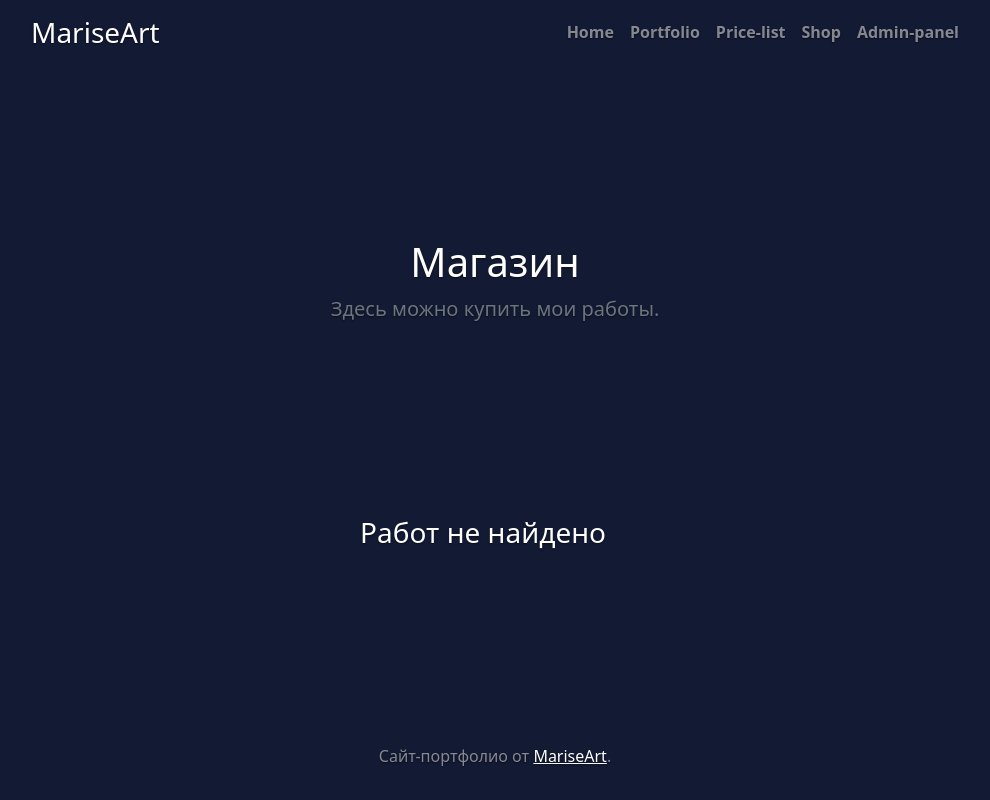
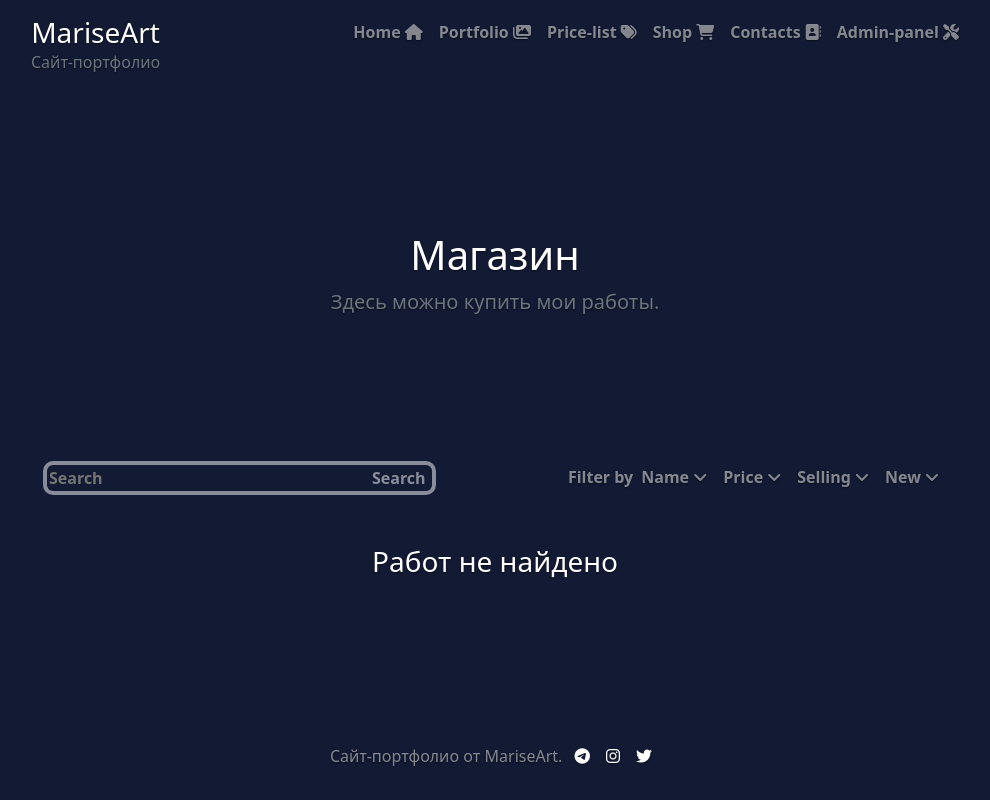
Before and after one commit to RusKom27/MariseArt, a Django app: page /shop in a window 1280 px wide. Shown: the whole page, without its empty margins (145-1135 px from the left). Run offline with Django 4.2, Linux system fonts and the light colour scheme; data that the repository does not hold is empty; some libraries are stand-ins or nearby versions.

Commit message:
add some decorations

```diff
--- a/MariseArt/main/static/main/css/styles.css
+++ b/MariseArt/main/static/main/css/styles.css
@@ -66,16 +66,12 @@ body {
 
 .nav-masthead .nav-link:hover,
 .nav-masthead .nav-link:focus {
-  border-bottom-color: rgba(255, 255, 255, .25);
+  color: rgba(255, 255, 255, 1);
+  border-bottom-color: rgba(255, 255, 255, 0.75);
 }
 
 .nav-masthead .nav-link + .nav-link {
   margin-left: 1rem;
-}
-
-.nav-masthead .active {
-  color: #fff;
-  border-bottom-color: #fff;
 }
 
 @media (min-width: 48em) {
@@ -113,7 +109,7 @@ body {
  */
 
 .card {
-  color: #1a1e21;
+  color: #131a33;
 }
 .border-top { border-top: 1px solid #e5e5e5; }
 .border-bottom { border-bottom: 1px solid #e5e5e5; }
@@ -143,3 +139,59 @@ body {
 .jumbotron .container {
   max-width: 40rem;
 }
+
+/*
+ * Filter
+*/
+
+.filter {
+  text-decoration: none;
+  padding: .25rem 0;
+  font-weight: 700;
+  color: rgba(255, 255, 255, .5);
+  background-color: transparent;
+  border-bottom: .25rem solid transparent;
+  transition: 0.25s;
+}
+
+a.filter:hover,
+a.filter:focus {
+  color: rgba(255, 255, 255, 1);
+  border-bottom-color: rgba(255, 255, 255, 0.75);
+}
+
+/*
+ * Search
+ */
+
+.search input {
+  background-color: transparent;
+  width: 100%;
+  border: .25rem solid rgba(255, 255, 255, .5);
+  color: rgba(255, 255, 255, .5);
+  font-weight: 700;
+  border-right: transparent;
+  border-bottom-left-radius: 10px;
+  border-top-left-radius: 10px;
+  transition: 0.25s;
+}
+
+.search button {
+  margin-left: -4px;
+  background-color: transparent;
+  color: rgba(255, 255, 255, .5);
+  font-weight: 700;
+  border: .25rem solid rgba(255, 255, 255, .5);
+  border-left: transparent;
+  border-bottom-right-radius: 10px;
+  border-top-right-radius: 10px;
+  transition: 0.25s;
+}
+
+.search input:hover, .search button:hover,
+.search input:focus, .search button:focus,
+.search input:active, .search button:active {
+  border-color: rgba(255, 255, 255, 1);
+  color: rgba(255, 255, 255, 1);
+  outline: none;
+}
--- a/MariseArt/main/templates/main/base.html
+++ b/MariseArt/main/templates/main/base.html
@@ -7,6 +7,7 @@
 		<meta charset="UTF-8">
 		<title>{{ title }}</title>
 		<link href="{% static 'bootstrap-5.1.3-dist/css/bootstrap.min.css'%}" rel="stylesheet">
+		<script src="https://kit.fontawesome.com/15af871be7.js" crossorigin="anonymous"></script>
 		<link href="https://cdn.jsdelivr.net/npm/bootstrap@5.1.3/dist/css/bootstrap.min.css" rel="stylesheet" integrity="sha384-1BmE4kWBq78iYhFldvKuhfTAU6auU8tT94WrHftjDbrCEXSU1oBoqyl2QvZ6jIW3" crossorigin="anonymous">
 		<link rel="stylesheet" type="text/css" href="{% static 'css/styles.css' %}">
 		<meta name="viewport" content="width=device-width, initial-scale=1, shrink-to-fit=no">
--- a/MariseArt/main/templates/main/components/cards.html
+++ b/MariseArt/main/templates/main/components/cards.html
@@ -1,5 +1,22 @@
 {% load card %}
 {% block cards %}
+	<div class="d-flex text-nowrap flex-row justify-content-between">
+		<div class="search">
+			<input placeholder="Search" type="text">
+			<button type="submit">Search</button>
+		</div>
+		<div class="d-flex flex-row">
+			<div class="filter">Filter by</div>
+			<a href="?filter=name" class="filter px-2">Name <i class="fa-solid fa-angle-down"></i></a>
+			{% if commercial %}
+				<a href="?filter=price" class="filter px-2">Price <i class="fa-solid fa-angle-down"></i></a>
+				<a href="?filter=selling" class="filter px-2">Selling <i class="fa-solid fa-angle-down"></i></a>
+			{% else %}
+				<a href="?filter=popular" class="filter px-2">Popular <i class="fa-solid fa-angle-down"></i></a>
+			{% endif %}
+			<a href="?filter=new" class="filter px-2">New <i class="fa-solid fa-angle-down"></i></a>
+		</div>
+	</div>
 	<div class="row py-5 flex-fill justify-content-around align-content-start">
 		{% if pictures.count > 0 %}
 			{% for picture in pictures %}
--- a/MariseArt/main/templates/main/components/footer.html
+++ b/MariseArt/main/templates/main/components/footer.html
@@ -1,7 +1,7 @@
 {% block footer %}
 	<footer class="mastfoot mt-auto">
 		<div class="inner">
-			<p>Сайт-портфолио от <a href="https://getbootstrap.com/">MariseArt</a>.</p>
+			<p>Сайт-портфолио от MariseArt. <a class="px-2" href=""><i class="fa-brands fa-telegram"></i></a><a class="px-2" href=""><i class="fa-brands fa-instagram"></i></a><a class="px-2" href=""><i class="fa-brands fa-twitter"></i></a></p>
 		</div>
 	</footer>
 {% endblock %}
--- a/MariseArt/main/templates/main/components/header.html
+++ b/MariseArt/main/templates/main/components/header.html
@@ -1,15 +1,17 @@
 {% load static %}
 {% block heaser %}
-	<header class="masthead mb-auto">
-		<div class="inner">
+	<header class="d-flex flex-row justify-content-between masthead mb-auto">
+		<div class="d-flex flex-column">
 			<h3 class="masthead-brand">MariseArt</h3>
-			<nav class="nav nav-masthead justify-content-center">
-				<a class="nav-link" href="{% url 'home' %}">Home</a>
-				<a class="nav-link" href="{% url 'portfolio' %}">Portfolio</a>
-				<a class="nav-link" href="{% url 'price-list' %}">Price-list</a>
-				<a class="nav-link" href="{% url 'shop' %}">Shop</a>
-				<a class="nav-link" href="admin">Admin-panel</a>
-			</nav>
+			<span class="fs-6 text-muted">Сайт-портфолио</span>
 		</div>
+		<nav class="nav nav-masthead justify-content-center">
+			<a class="nav-link" href="{% url 'home' %}">Home <i class="fa-solid fa-house"></i></a>
+			<a class="nav-link" href="{% url 'portfolio' %}">Portfolio <i class="fa-solid fa-images"></i></a>
+			<a class="nav-link" href="{% url 'price-list' %}">Price-list <i class="fa-solid fa-tags"></i></a>
+			<a class="nav-link" href="{% url 'shop' %}">Shop <i class="fa-solid fa-cart-shopping"></i></a>
+			<a class="nav-link" href="{% url 'contacts' %}">Contacts <i class="fa-solid fa-address-book"></i></a>
+			<a class="nav-link" href="admin">Admin-panel <i class="fa-solid fa-screwdriver-wrench"></i></a>
+		</nav>
 	</header>
 {% endblock %}
--- a/MariseArt/main/templates/main/shop.html
+++ b/MariseArt/main/templates/main/shop.html
@@ -11,9 +11,7 @@
 
 	<div class="album py-5">
 		<div class="container">
-			<div class="row">
-				{% cards pictures True %}
-			</div>
+			{% cards pictures True %}
 		</div>
 	</div>
 {% endblock %}
--- a/MariseArt/main/urls.py
+++ b/MariseArt/main/urls.py
@@ -6,5 +6,6 @@ urlpatterns = [
     path('', views.index, name='home'),
     path('price-list', views.price_list, name='price-list'),
     path('portfolio', views.portfolio, name='portfolio'),
+    path('contacts', views.contacts, name='contacts'),
     path('shop', views.shop, name='shop'),
 ]
--- a/MariseArt/main/views.py
+++ b/MariseArt/main/views.py
@@ -15,6 +15,14 @@ def price_list(request):
 
     return render(request,
                   'main/price-list.html',
+                  context)
+
+
+def contacts(request):
+    context = {'title': 'Contacts'}
+
+    return render(request,
+                  'main/contacts.html',
                   context)
 
 
```
Also changed, not shown: MariseArt/main/templates/main/components/card.html (+14 -9 lines), MariseArt/main/templates/main/contacts.html (added, +48 -0 lines), MariseArt/main/templates/main/index.html (+8 -6 lines), MariseArt/main/templates/main/price-list.html (+6 -4 lines).
